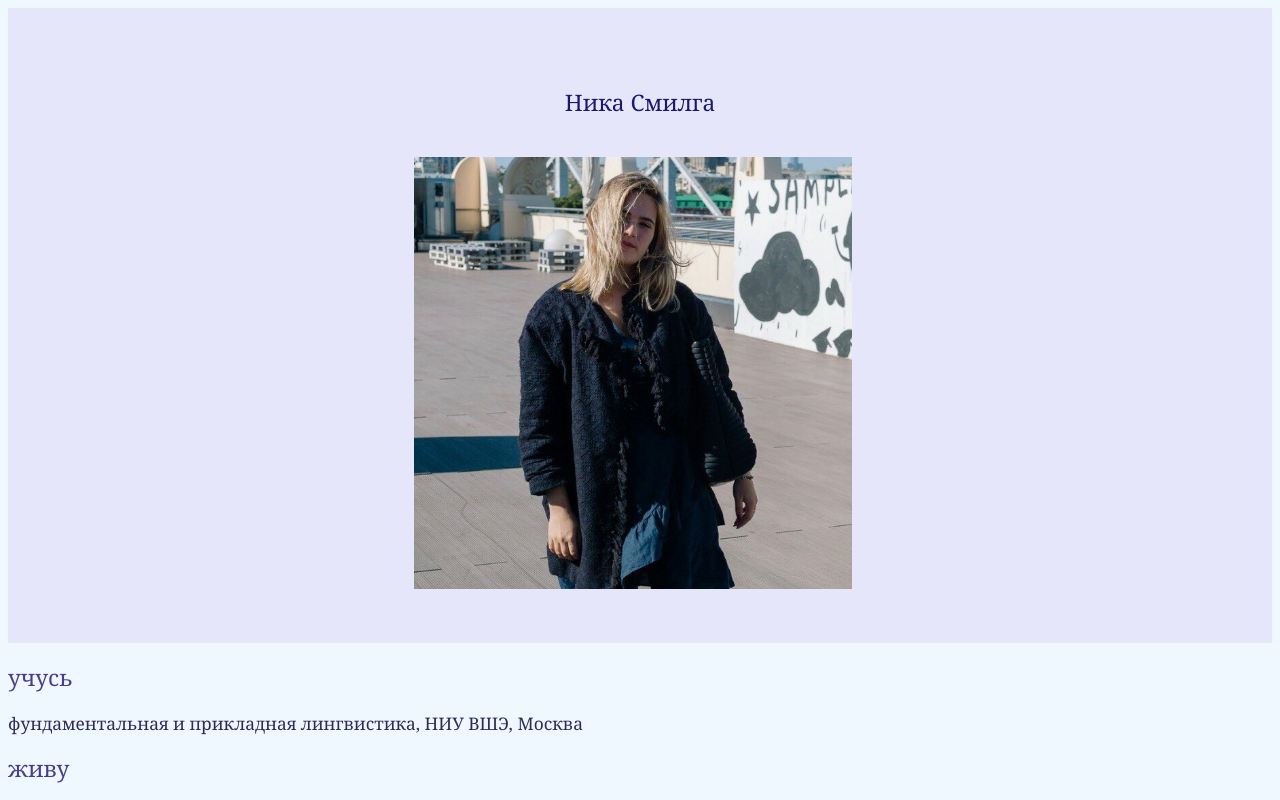
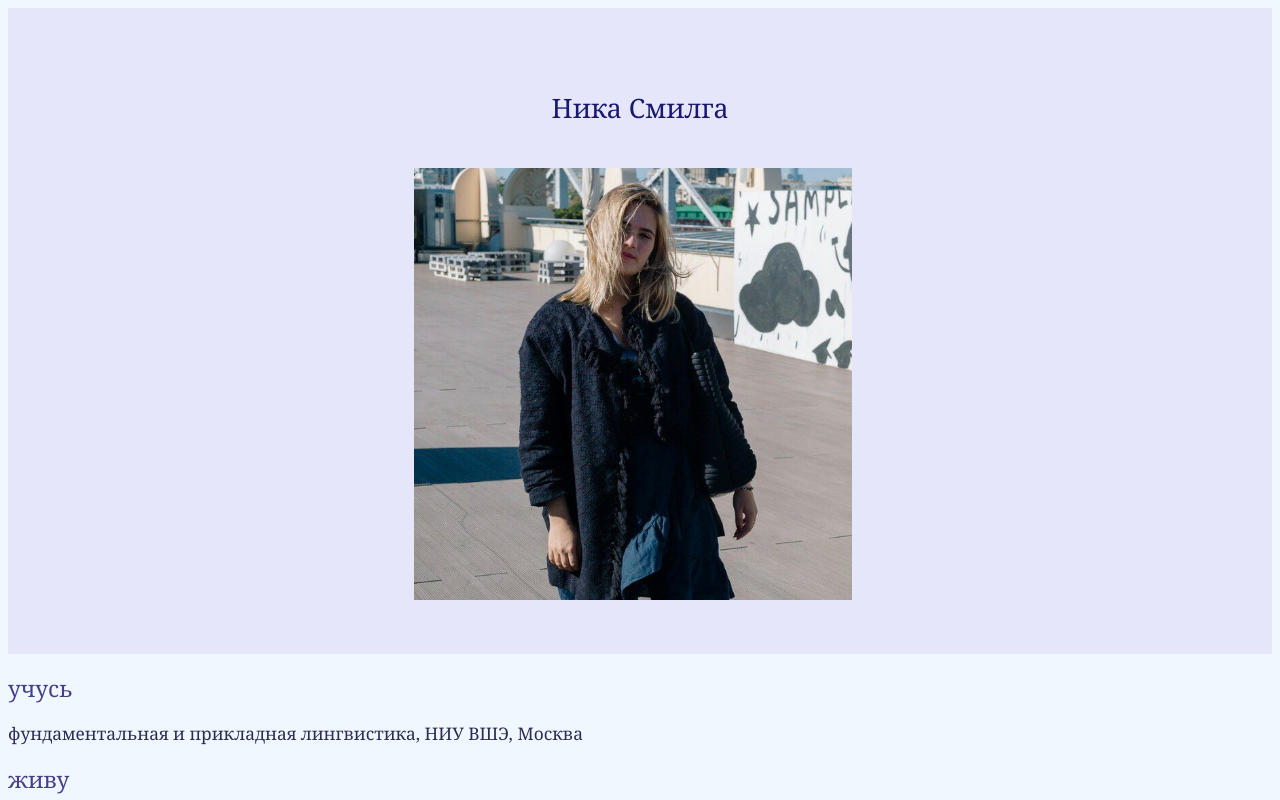
Before and after one commit to smilni/webpage, a plain HTML site: page index.html in a window 1280 px wide. Shown: the top 800 px of the page. Drawn offline with Linux system fonts and the light colour scheme.

Commit message:
Update main.css

```diff
--- a/main.css
+++ b/main.css
@@ -6,7 +6,7 @@ body {
 }
 h1 {
   color: midnightblue;
-  font-size: 17pt;
+  font-size: 20pt;
   font-family: Georgia, Times, serif;
   font-weight: normal;
 }
```
